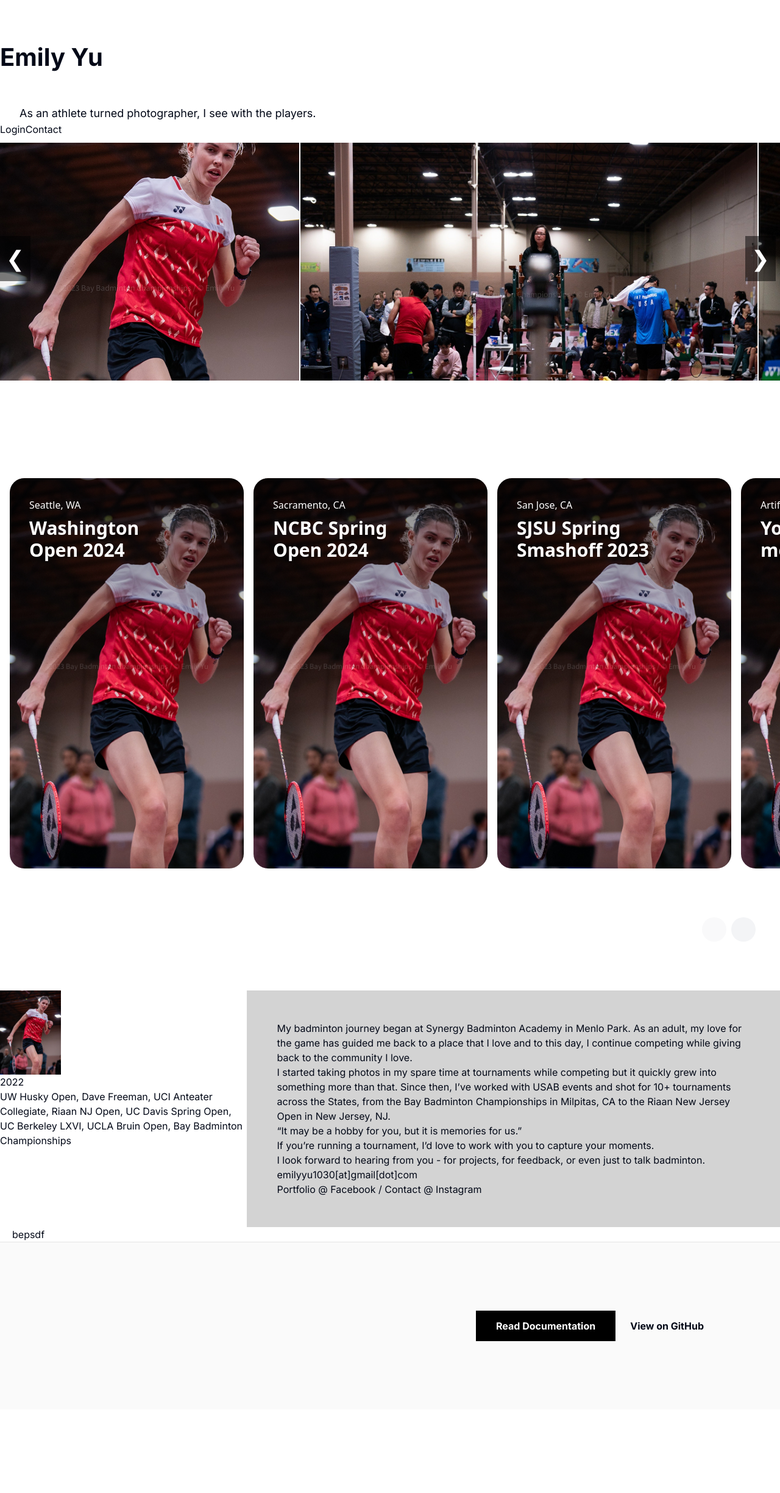
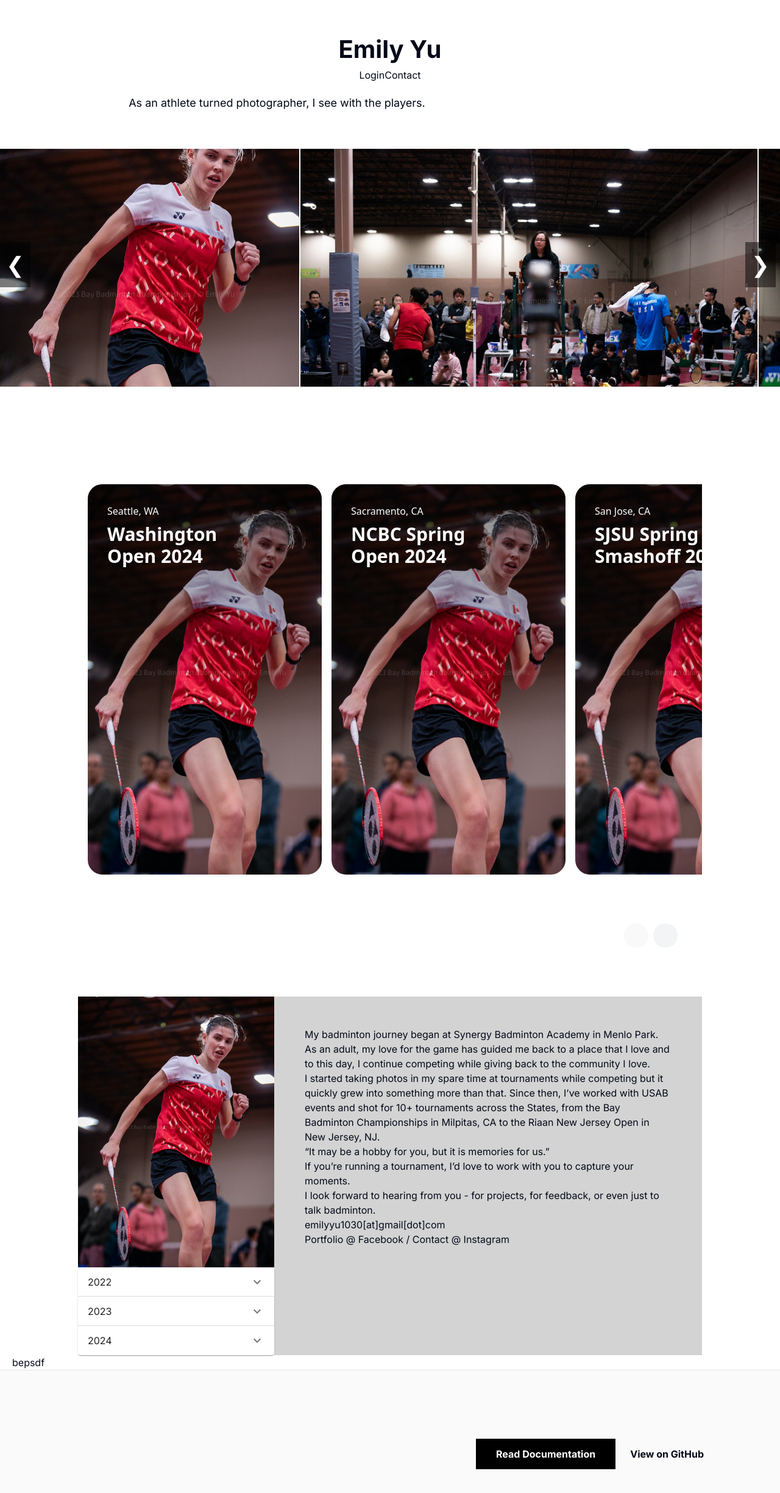
Before and after one commit to emily-yu/photo-portfolio, a Next.js app: page / in a window 1280 px wide. Shown: the top 2448 px of the page at 61% size. Before the commit the page ends 2311 px from the top, so only its background shows below. Built offline with nearby package versions, Linux system fonts and the light colour scheme.

Commit message:
add accordions / materialui things

```diff
--- a/package.json
+++ b/package.json
@@ -6,6 +6,10 @@
     "start": "next start"
   },
   "dependencies": {
+    "@emotion/react": "^11.13.3",
+    "@emotion/styled": "^11.13.0",
+    "@mui/icons-material": "^5.16.7",
+    "@mui/material": "^5.16.7",
     "class-variance-authority": "^0.7.0",
     "classnames": "^2.5.1",
     "clsx": "^2.1.1",
--- a/src/app/_components/intro.tsx
+++ b/src/app/_components/intro.tsx
@@ -4,8 +4,12 @@ import { CMS_NAME } from "@/lib/constants";
 import classNames from "classnames";
 import Image from 'next/image'
 import { Carousel, Card } from "./apple-cards-carousel";
+import MyAccordion from "./mui-accordion";
 import { useRef } from "react";
 // src/app/_components/ui/apple-cards-carousel.tsx
+import Stack from '@mui/material/Stack';
+
+
 export function Intro() {
 
   const containerRef = useRef<HTMLDivElement>(null);
@@ -29,28 +33,20 @@ export function Intro() {
     <>
         {/* <TracingBeam> */}
 
-    <section className="flex-col md:flex-row flex items-center md:justify-between mt-16 mb-16 md:mb-12">
-      {/* <h2> className="text-5xl md:text-6xl font-bold tracking-tighter leading-tight md:pr-8"> */}
-      <h2 className="text-5xl font-bold">
-        Emily Yu
-      </h2>
+    <section>
+    <div style={{textAlign: "center", padding: "5%"}}>
 
-    </section>
-    <h4 className="text-center md:text-left text-lg mt-5 md:pl-8">
-        {/* A statically generated blog example using{" "} */}
-        As an athlete turned photographer, I see with the players.
-        {/* <a
-          href="https://nextjs.org/"
-          className="underline hover:text-blue-600 duration-200 transition-colors"
-        >
-          Next.js
-        </a>{" "}
-        and {CMS_NAME}. */}
-      </h4>
-      <div>
-    <a href="/login">Login</a>
-    <a href="/contact">Contact</a>
-  </div>
+      <h2 className="text-5xl font-bold">Emily Yu</h2>
+      <div style={{textAlign: "center"}}>
+        <div>
+          <a href="/login">Login</a>
+          <a href="/contact">Contact</a>
+        </div>
+        <h4 className="text-center md:text-left text-lg mt-5 md:pl-8">As an athlete turned photographer, I see with the players.</h4>
+        </div>
+        </div>
+        </section>
+
 {/*
     <section style={{backgroundColor:"lightblue", marginTop: "50px", marginBottom: "50px"}}>
       <h1>image gallery here</h1>
@@ -122,11 +118,12 @@ export function Intro() {
 
     <section style={{display:"flex"}}>
       {/* a expand */}
-      <div>
-        <Image src="/assets/middle1.png" width={100} height={100} alt=""/>
-        <h1>2022</h1>
-        <p>UW Husky Open, Dave Freeman, UCI Anteater Collegiate, Riaan NJ Open, UC Davis Spring Open, UC Berkeley LXVI, UCLA Bruin Open, Bay Badminton Championships</p>
-      </div>
+      <Stack>
+            <img src="/assets/middle1.png" alt="Image 1" />
+            <MyAccordion/>
+
+          </Stack>
+
 
       {/* info section */}
       <div style={{padding: "50px", backgroundColor: "lightgrey"}}>
--- /dev/null
+++ b/src/app/_components/mui-accordion.tsx
@@ -0,0 +1,54 @@
+import React from 'react';
+import Accordion from '@mui/material/Accordion';
+import AccordionSummary from '@mui/material/AccordionSummary';
+import AccordionDetails from '@mui/material/AccordionDetails';
+import ExpandMoreIcon from '@mui/icons-material/ExpandMore';
+
+const MyAccordion = () => {
+  return (
+    <div>
+      <Accordion>
+        <AccordionSummary
+          expandIcon={<ExpandMoreIcon />}
+          aria-controls="panel1a-content"
+          id="panel1a-header"
+        >
+          <h3>2022</h3>
+        </AccordionSummary>
+        <AccordionDetails>
+        <p>UW Husky Open, Dave Freeman, UCI Anteater Collegiate, Riaan NJ Open, UC Davis Spring Open, UC Berkeley LXVI, UCLA Bruin Open, Bay Badminton Championships</p>
+        </AccordionDetails>
+      </Accordion>
+      <Accordion>
+        <AccordionSummary
+          expandIcon={<ExpandMoreIcon />}
+          aria-controls="panel2a-content"
+          id="panel2a-header"
+        >
+          <h3>2023</h3>
+        </AccordionSummary>
+        <AccordionDetails>
+          <p>
+          Dave Freeman, UC Davis Spring Open, SJSU Spring Smashoff, Riaan NJ Open, NCBC Fall Open, Bay Badminton Championships
+          </p>
+        </AccordionDetails>
+      </Accordion>
+      <Accordion>
+        <AccordionSummary
+          expandIcon={<ExpandMoreIcon />}
+          aria-controls="panel2a-content"
+          id="panel2a-header"
+        >
+          <h3>2024</h3>
+        </AccordionSummary>
+        <AccordionDetails>
+          <p>
+          NCBC Spring Open, Washington Open
+          </p>
+        </AccordionDetails>
+      </Accordion>
+    </div>
+  );
+};
+
+export default MyAccordion;
--- a/src/app/globals.css
+++ b/src/app/globals.css
@@ -225,3 +225,22 @@
 .image-slider .prev:hover, .image-slider .next:hover {
   background: rgba(0, 0, 0, 0.7);
 }
+
+
+.headertext {
+  width: 100%;
+  justify-content: center;
+  text-align: center;
+}
+.headersection {
+  /* margin: 10px; */
+  display: flex;
+  align-items: center;;
+  justify-content: center;
+}
+
+section {
+  margin-left: 10%;
+  margin-right: 10%;
+
+}
```
Also changed, not shown: 1 other file (tests, documents, lock files or other folders).
